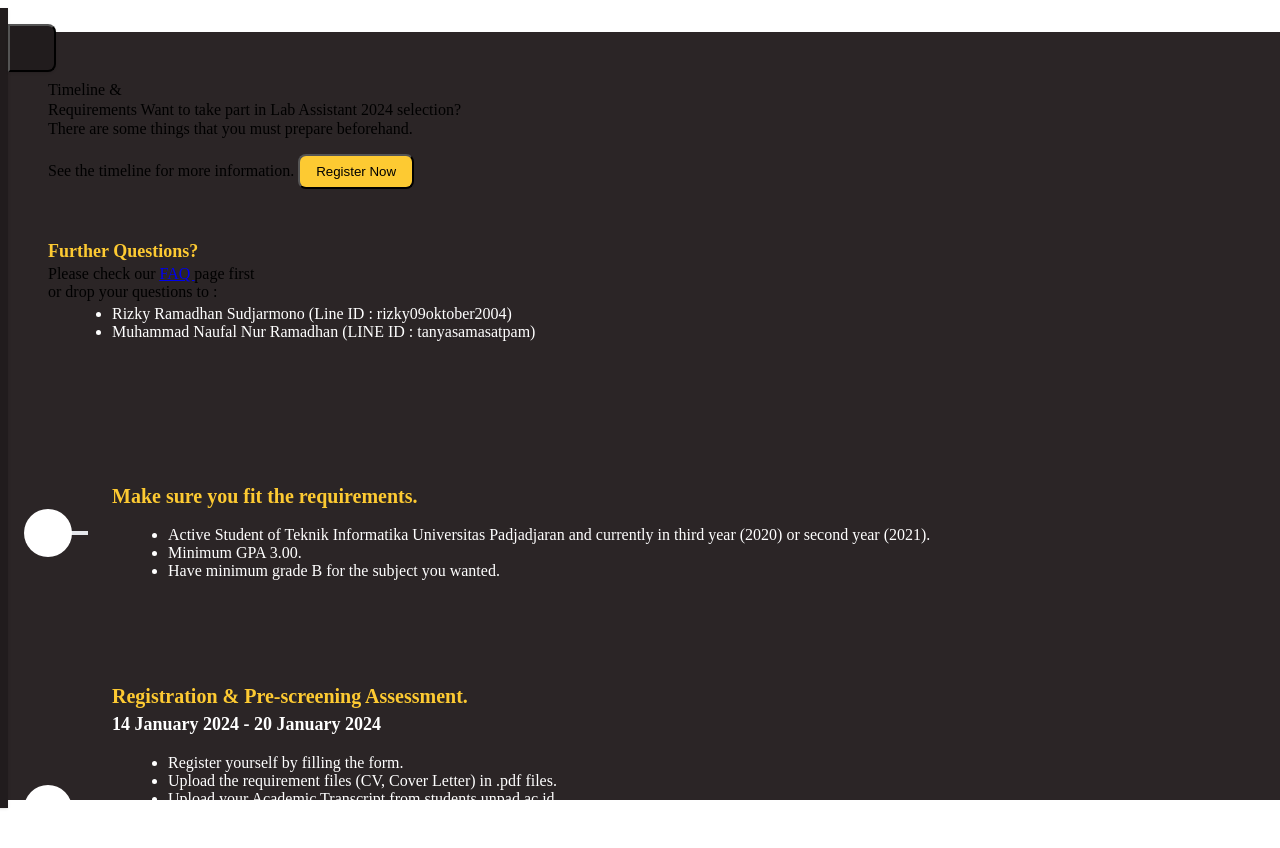
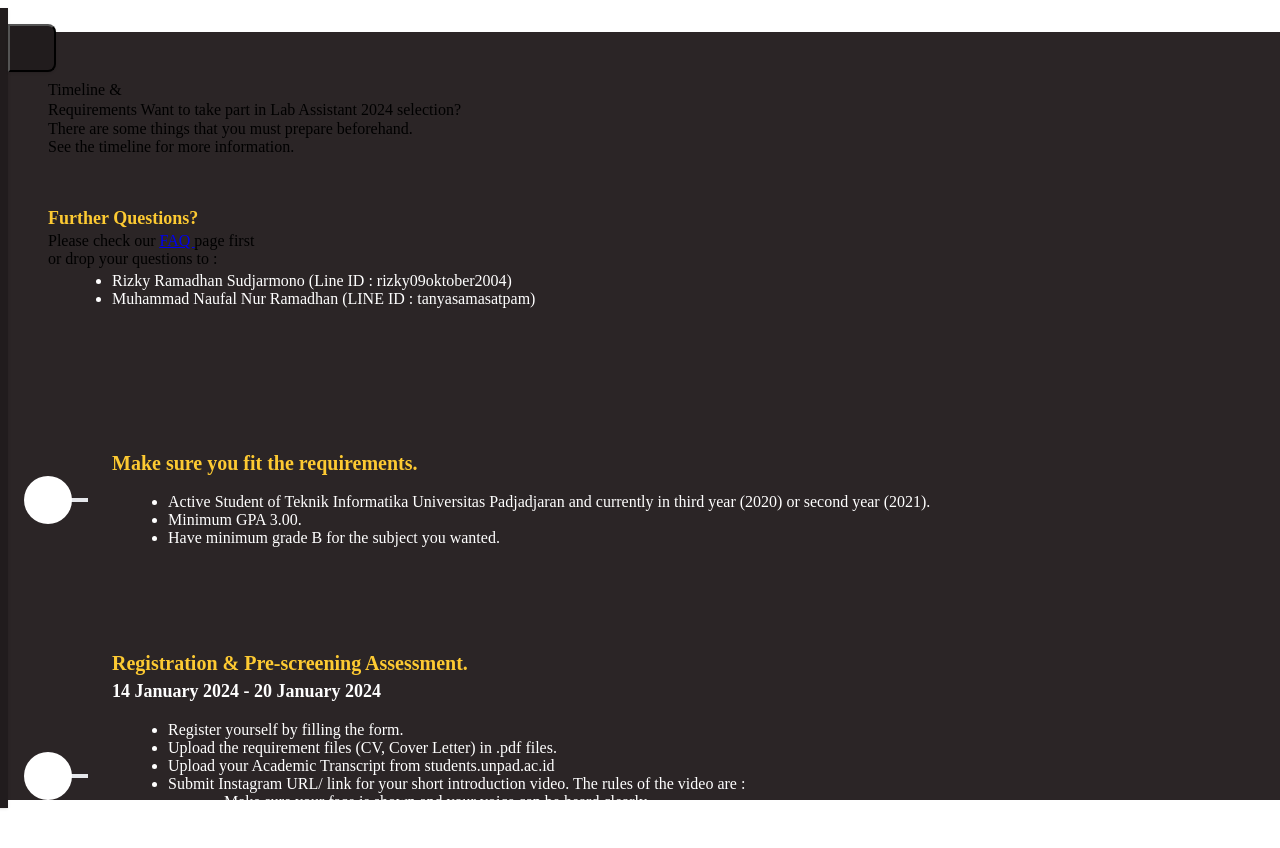
Before and after one commit to rumirifai/oprecastprak2025, a Nuxt app: page /requirements in a window 1280 px wide. Shown: the top 848 px of the page. Built offline with nearby package versions, Linux system fonts and the light colour scheme.

Commit message:
fix: hid the regist button

```diff
--- a/pages/requirements.vue
+++ b/pages/requirements.vue
@@ -91,14 +91,11 @@ const contacts = [
             See the timeline for more information.
           </span>
 
-          <a
-            class="cursor-pointer"
-            href="https://www.youtube.com/watch?v=dQw4w9WgXcQ"
-            target="_blank"
-          >
+          <a class="cursor-pointer" href="" target="_blank">
             <button
               class="bg-[#fdca32] text-black px-4 py-2 mt-4 rounded-lg"
               hover="bg-[#F2B602]"
+              hidden
             >
               Register Now
             </button>
```
Also changed, not shown: public/images/rizky.webp.
